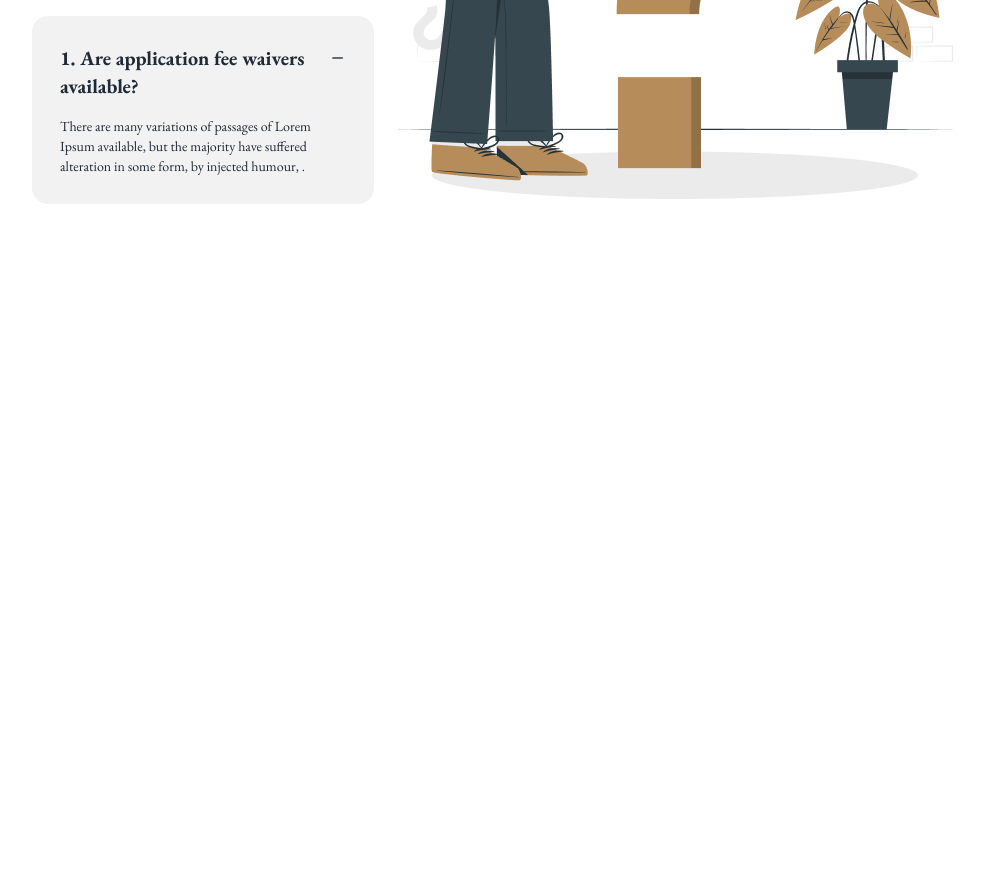
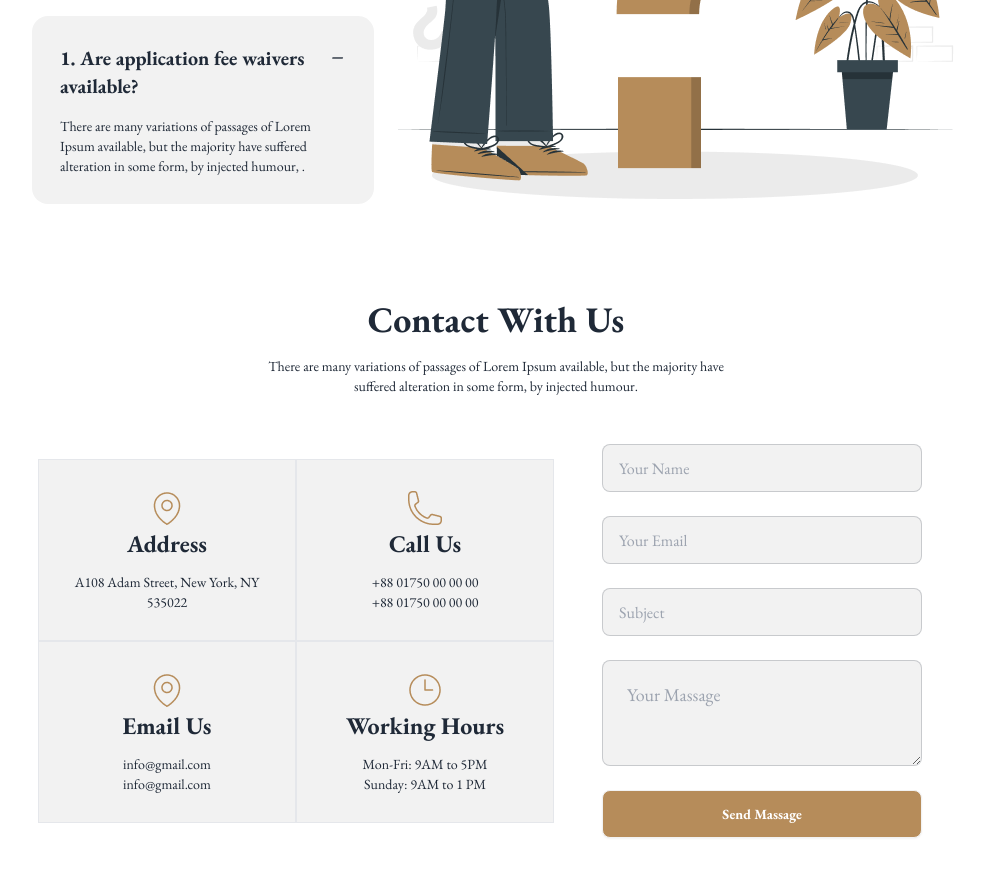
Before and after one commit to YousufOO7/legal-solution, a plain HTML site: page index.html in a window 1280 px wide. Shown: the part 3053-3942 px from the top of the page, without its empty margins (144-1128 px from the left). Before the commit the page ends 3353 px from the top, so only its background shows below. Drawn offline with nearby package versions, Linux system fonts and the light colour scheme.

Commit message:
added Contact With Us section

```diff
--- a/index.html
+++ b/index.html
@@ -336,6 +336,70 @@
           </div>
         </section>
 
+        <!-- Contact With Us section -->
+         <section class="my-20">
+             <!-- text -->
+           <div class="text-center space-y-4">
+            <h2 class="text-4xl font-bold">Contact With Us</h2>
+           <p class="text-sm w-2/4 mx-auto">There are many variations of passages of Lorem Ipsum available, but the majority have suffered alteration in some form, by injected humour.</p>
+           </div>
+
+           <!-- hero contact -->
+           <div class="hero  ">
+            <div class="hero-content flex-col lg:flex-row">
+             <div class="grid grid-cols-1 lg:grid-cols-2 ">
+                <!-- card 1 -->
+                 <div class="bg-base-200 text-center p-7 border">
+                  <img src="./images/location.png" class="mx-auto" alt="">
+                  <h2 class="font-bold text-2xl mb-3">Address</h2>
+                  <p class="text-sm">A108 Adam Street,
+                    New York, NY 535022</p>
+                 </div>
+                  <!-- card 2 -->
+                  <div class="bg-base-200 text-center p-7 border">
+                    <img src="./images/call.png" class="mx-auto" alt="">
+                    <h2 class="font-bold text-2xl mb-3">Call Us</h2>
+                    <p class="text-sm">+88 01750 00 00 00 <br>
+                      +88 01750 00 00 00</p>
+                   </div>
+                    <!-- card 3 -->
+                 <div class="bg-base-200 text-center p-7 border">
+                  <img src="./images/location.png" class="mx-auto" alt="">
+                  <h2 class="font-bold text-2xl mb-3">Email Us</h2>
+                  <p class="text-sm">info@gmail.com <br>
+                    info@gmail.com</p>
+                 </div>
+                  <!-- card 4 -->
+                  <div class="bg-base-200 text-center p-7 border">
+                    <img src="./images/time.png" class="mx-auto" alt="">
+                    <h2 class="font-bold text-2xl mb-3">Working Hours</h2>
+                    <p class="text-sm">Mon-Fri: 9AM to 5PM <br>
+                      Sunday: 9AM to 1 PM</p>
+                   </div>
+             </div>
+              <!-- Submit -->
+              <div class="card  w-full max-w-sm">
+                <form class="card-body space-y-4">
+                  <div class="form-control">
+                    <input type="email" placeholder="Your Name" class="input input-bordered bg-base-200" required />
+                  </div>
+                  <div class="form-control">
+                    <input type="email" placeholder="Your Email" class="input input-bordered bg-base-200" required />
+                  </div>
+                  <div class="form-control">
+                    <input type="email" placeholder="Subject" class="input input-bordered bg-base-200" required />
+                  </div>
+                  <div class="form-control">
+                    <textarea name="" id="" placeholder="Your Massage" class="textarea textarea-bordered textarea-lg w-full max-w-xs  bg-base-200"></textarea>
+                  </div>
+                  <div class="form-control mt-6">
+                    <button class="btn bg-justice-primary text-white font-bold">Send Massage</button>
+                  </div>
+                </form>
+              </div>
+            </div>
+          </div>
+         </section>
      </main>
 
      <!-- footer section -->
```
